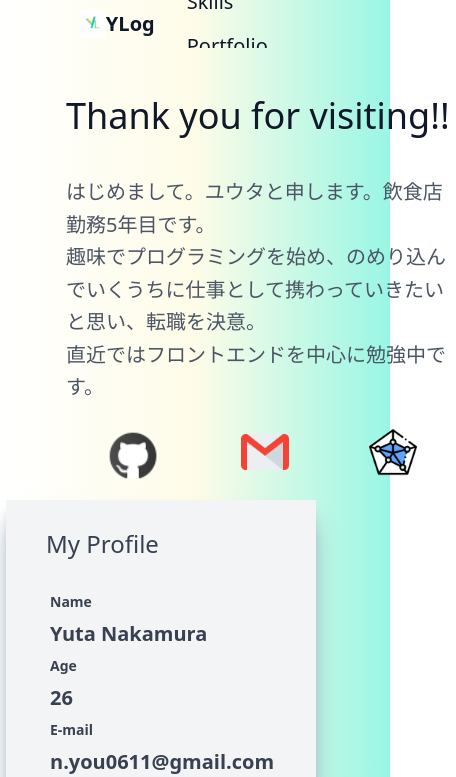
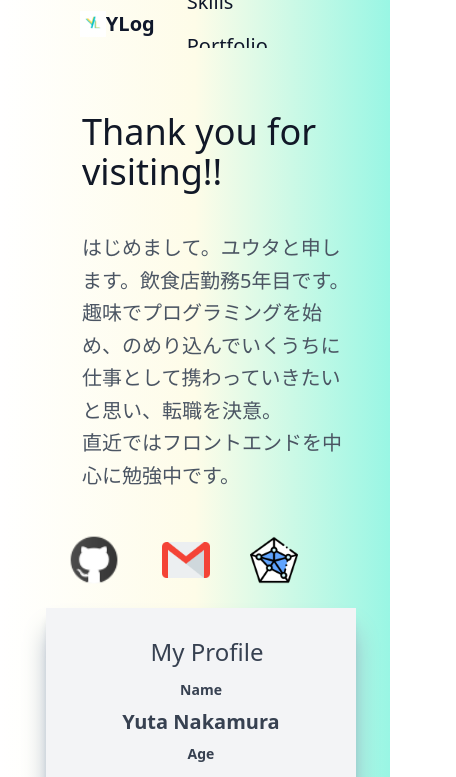
Before and after one commit to yuutan1017/Profile_next_tailwind, a Next.js app: page /home-page in a window 390 px wide. Shown: the top 777 px of the page, 456 px wide, since content can reach past the window. Built offline with nearby package versions, Linux system fonts and the light colour scheme.

Commit message:
responsive

```diff
--- a/pages/home-page.js
+++ b/pages/home-page.js
@@ -15,14 +15,14 @@ export default function HomePage() {
   return (
     <>
       <Layout>
-        <div className="container md:py-24 md:mx-auto md:flex py-12">
+        <div className="container xl:py-24 xl:mx-auto xl:flex py-12">
           <motion.div
             initial="hidden"
             animate="visible"
             variants={leftArticle}
-            className="container flex flex-wrap mt-auto mb-auto content-start m-4 md:px-10"
+            className="flex flex-wrap mt-auto mb-auto content-start m-4 xl:px-10"
           >
-            <div className="w-full md:p-4 md:px-4 mb-6">
+            <div className="w-full p-4 px-4 mb-6 mr-14 md:mr-0">
               <motion.h1
                 className="title-font font-medium text-4xl mb-10 text-gray-900"
                 animate="visible"
@@ -40,11 +40,11 @@ export default function HomePage() {
               </div>
             </div>
 
-            <div className="flex justify-center md:justify-around md:m-auto">
+            <div className="flex items-center md:justify-around xl:m-auto">
               <Link href="https://github.com/yuutan1017">
                 <motion.img
                   src="/icons/github_icon.png"
-                  className="w-14 h-14 items-cetnter cursor-pointer mx-10"
+                  className="w-14 h-14 items-cetnter cursor-pointer md:mx-10"
                   whileHover={{ scale: 1.5 }}
                 />
               </Link>
@@ -58,7 +58,7 @@ export default function HomePage() {
               <Link href="/skills-page">
                 <motion.img
                   src="/image/personal.png"
-                  className="w-12 h-12 items-center cursor-pointer mx-10"
+                  className="w-12 h-12 items-center cursor-pointer md:mx-10"
                   whileHover={{ scale: 1.5 }}
                 />
               </Link>
@@ -66,14 +66,14 @@ export default function HomePage() {
           </motion.div>
 
           <motion.div
-            className="container w-full m-4 px-10"
+            className="container w-full ml-14 px-10 text-center md:text-left mt-5 xl:mt-0"
             animate="visible"
             initial="hidden"
             variants={rightArticle}
           >
             <div className="md:flex md:justify-around bg-gray-100 px-7 py-7 shadow-xl shadow-slate-400">
-              <div className="flex flex-col justify-center text-gray-700">
-                <h5 className="text-2xl ml-3 mb-6">My Profile</h5>
+              <div className="lg:flex lg:flex-col justify-center text-gray-700">
+                <h5 className="text-2xl ml-3 md:mb-6 mb-3">My Profile</h5>
                 <div className="mx-4 mb-5 font-bold">
                   <p className="mt-2">Name</p>
                   <p className="text-xl my-2">Yuta Nakamura</p>
```
